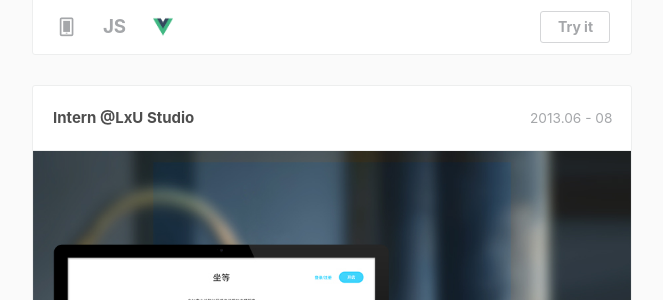
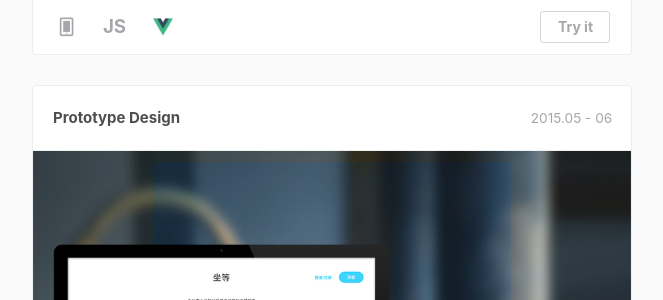
Before and after one commit to Xixiong-Guo/Xixiong-Guo.github.io, a Jekyll site: the page built from portfolio/index.html, in a window 1280 px wide and 900 px high, scrolled down 1563 px. Shown: the part 152-452 px from the top of the window, without its empty margins (308-971 px from the left). Built offline with Jekyll 4.4.1, drawn with Linux system fonts in a browser that asks for light colours; nearby versions of some CDN libraries; comment, search, counter and statistics services are not loaded.

Commit message:
Update index.html

```diff
--- a/portfolio/index.html
+++ b/portfolio/index.html
@@ -62,8 +62,8 @@ layout: default
 					</li>
 					<li>
 						<div class="cbp_tmlabel">
-							<h2>Intern @LxU Studio</h2>
-							<time>2013.06 - 08</time>
+							<h2>Prototype Design</h2>
+							<time>2015.05 - 06</time>
 							<img src="images/p-ax.jpg">
 							<ul>
 								<li>
@@ -71,7 +71,7 @@ layout: default
 								</li>
 								<li class="skill">
 									<span><b>Axure</b></span>
-									<span class="link"><a target="_blank" href="sb2tti.axshare.com">Link</a></span>
+									<span class="link"><a target="_blank" href="http://sb2tti.axshare.com">Link</a></span>
 								</li>
 							</ul>
 						</div>
```
